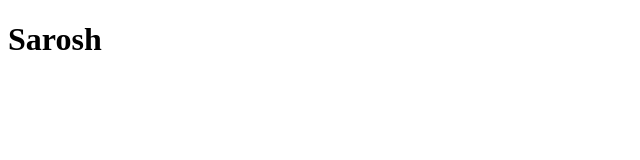
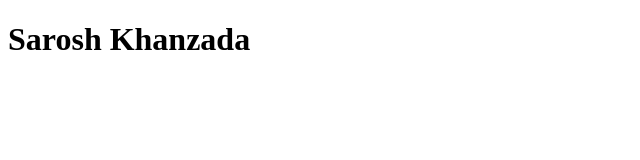
Before and after one commit to SaroshAhmed22/demoproject, a plain HTML site: page index.html in a window 1280 px wide. Shown: the whole page, without its empty margins (0-640 px from the left). Drawn offline with Linux system fonts and the light colour scheme.

Commit message:
Update index.html

```diff
--- a/index.html
+++ b/index.html
@@ -8,7 +8,7 @@
 <body>
 
 
-    <h1>Sarosh</h1>
+    <h1>Sarosh Khanzada</h1>
 
 </body>
 </html>
```
